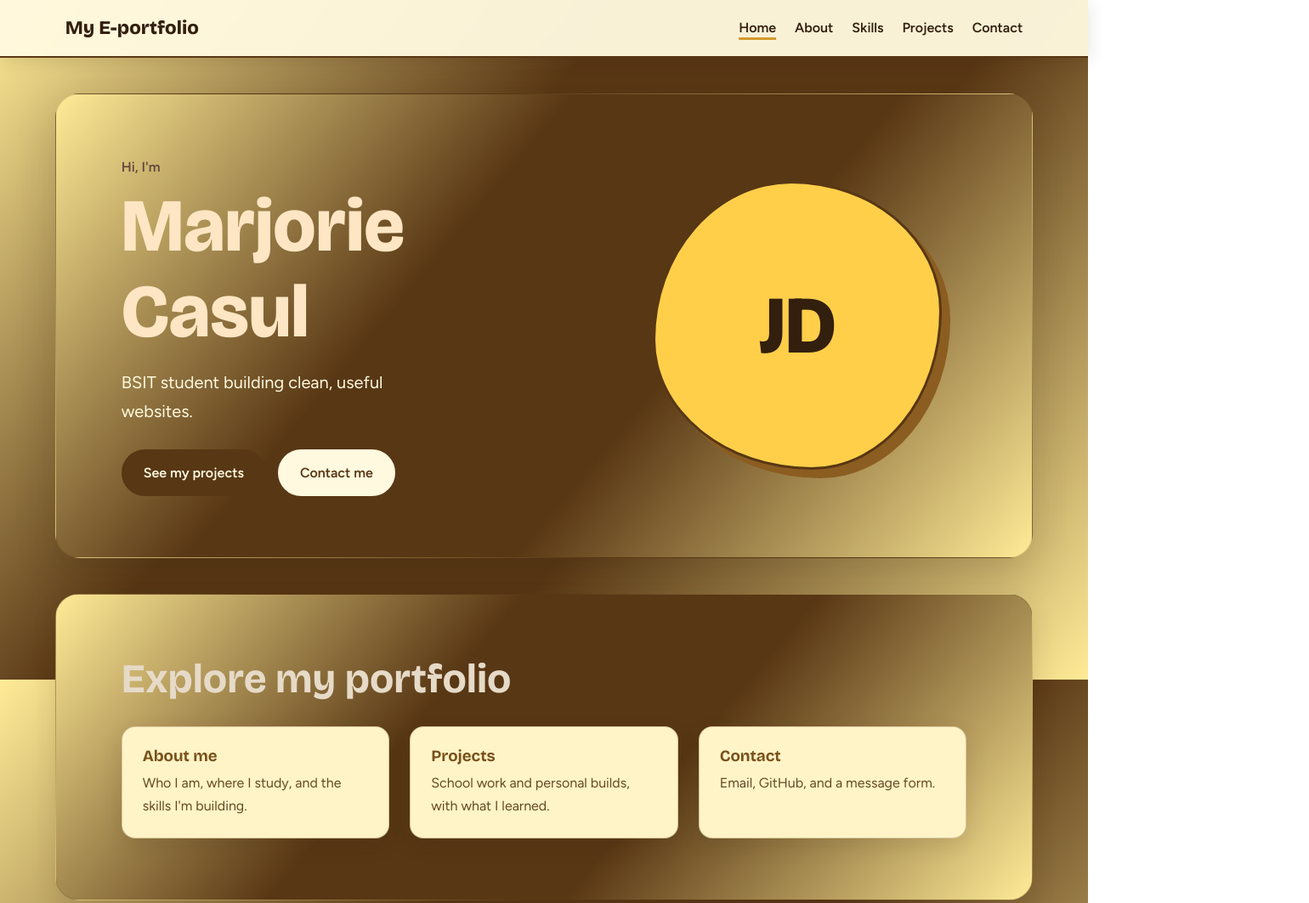
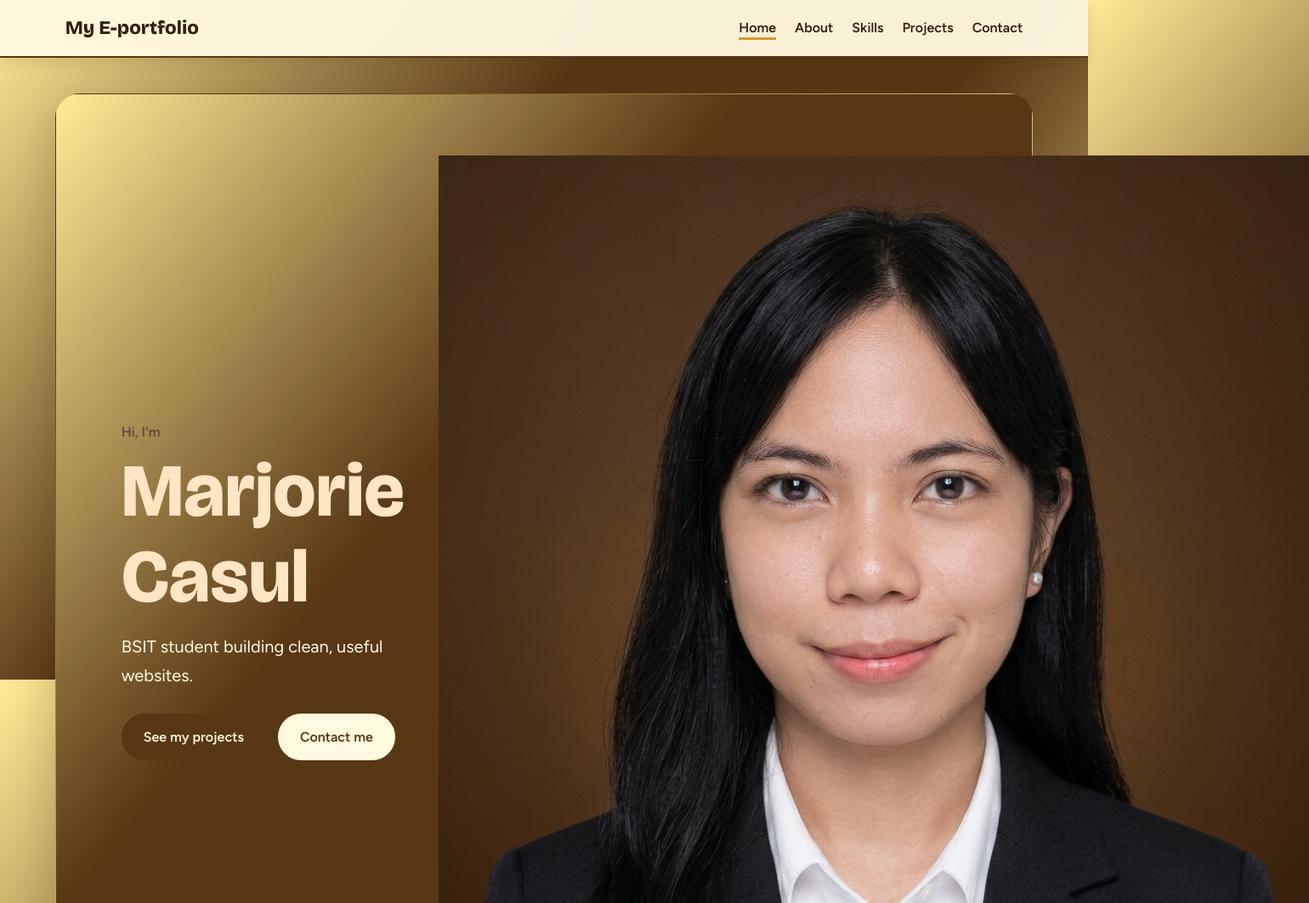
Before and after one commit to marjcasul16-ux/portfolio-itc, a plain HTML site: page index.html in a window 1280 px wide. Shown: the top 1063 px of the page at 85% size, 1540 px wide, since content can reach past the window. Drawn offline with nearby package versions, Linux system fonts and the light colour scheme.

Commit message:
Update profile photo in index.html

```diff
--- a/index.html
+++ b/index.html
@@ -37,9 +37,9 @@
           <a class="btn btn-outline" href="contact.html">Contact me</a>
         </div>
       </div>
-      <!-- Replace the initials with your photo:
-           <img src="images/profile.jpg" alt="Photo of Juan Dela Cruz"> -->
-      <div class="hero-photo" aria-hidden="true">JD</div>
+
+           <img src="myphoto.jpeg" alt="Photo of Marj Casul">
+
     </section>
 
     <!-- ===== WHERE TO GO NEXT ===== -->
```
